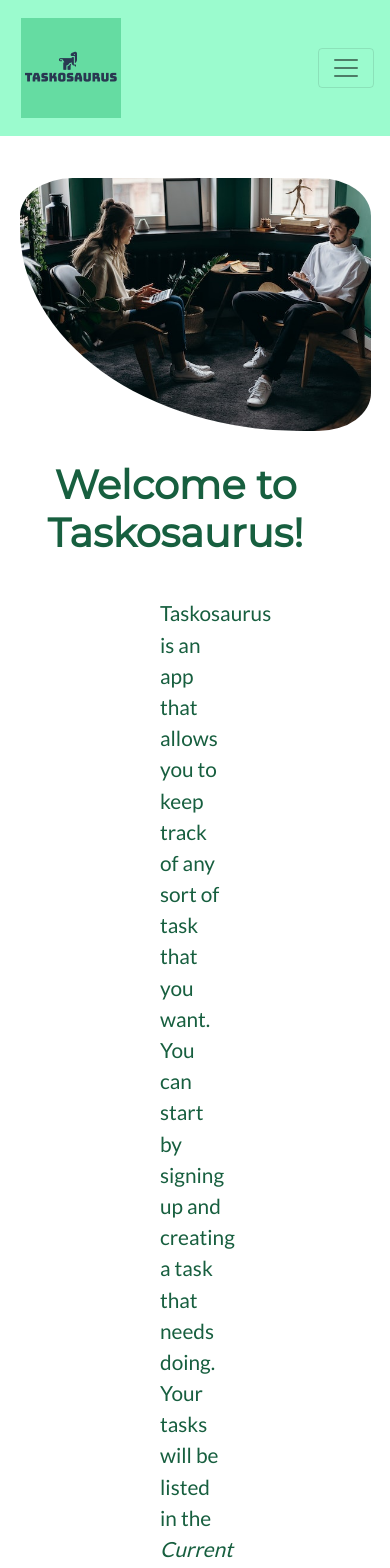
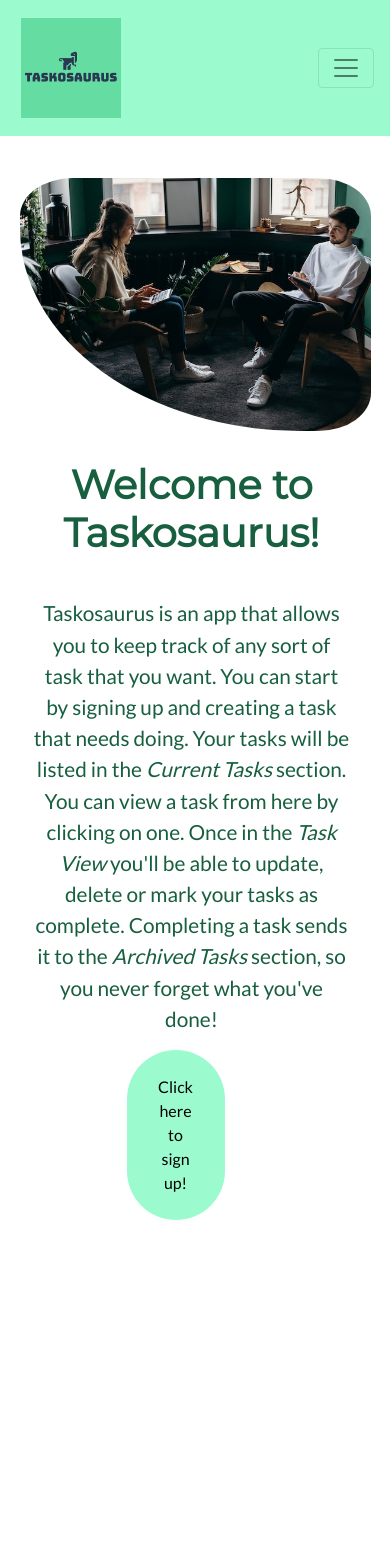
Before and after one commit to CarlG96/portfolio-project-5-frontend, a React (Create React App) app: page / in a window 390 px wide. Shown: the top 1568 px of the page. After the commit the page ends 1220 px from the top, so only its background shows below. Built offline with nearby package versions, Linux system fonts and the light colour scheme; no server answers; a web font is replaced by a local one.

Commit message:
fix: Style homepage and buttons

```diff
--- a/src/components/WelcomeText.js
+++ b/src/components/WelcomeText.js
@@ -22,7 +22,7 @@
         Completing a task sends it to the <em>Archived Tasks</em> section, so you never forget what you've done!
       </p>
       <Button className={`${btnStyles.Button} ${btnStyles.Wide} ${btnStyles.Bright}`}>
-        <Link to="/signin">Click here to sign up!</Link>
+        <Link className={btnStyles.Link} to="/signin">Click here to sign up!</Link>
       </Button>
     </div>
 
--- a/src/styles/Button.module.css
+++ b/src/styles/Button.module.css
@@ -1,65 +1,85 @@
 .Button {
   font-size: 1rem;
-    align-self: center;
   border-radius: 100px;
   border-color: transparent;
-    margin-left: 2px;
-    margin-right: 2px;
   min-width: 75px;
+  max-width: 20vw;
+  display: flex;
+  justify-content: center;
+  margin: 0 auto;
+  color: #000000;
+  font-family: 'Lato', 'sans-serif';
+  text-decoration: none;
 }
 
 .Button:hover {
   opacity: 0.8;
-    border-color: transparent;
+  border-width: 2px;
+  border-color: #277a54;
   cursor: pointer;
+  color: #000000;
 }
 
 .Button:hover:active {
-    background-color: #9BFBCE;
+  background-color: #9bfbce;
+  color: #000000;
 }
 
 .Button:active {
-    background-color: #9BFBCE;
+  background-color: #9bfbce;
+  color: #000000;
 }
 
 .Button:focus {
-    background-color: #9BFBCE;
+  background-color: #9bfbce;
+  color: #000000;
 }
 
 .Wide {
-    padding: 10px 50px;
+  padding: 1.5rem 3rem;
   width: 100%;
 }
 
 .Blue,
 .BlueOutline:hover,
 .Bright:hover {
-    background-color: #50FAAB;
+  background-color: #50faab;
+  color: #000000;
 }
 
 .BlueOutline,
 .Blue:hover {
-    /* border: 1px solid #2142b2; */
-    background-color: #ffffff;
+  background-color: #000000;
+  color: #000000;
 }
 
 .Black,
 .BlackOutline:hover {
-    /* background-color: #242a3d;
-    color: white; */
-    background-color: #9BFBCE;
+  background-color: #9bfbce;
+  color: #000000;
 }
 
 .Black:hover,
 .BlackOutline {
-    /* background-color: #dadadf;
-    color: #242a3d;
-    border-color: #242a3d; */
-    background-color: #9BFBCE;
+  background-color: #9bfbce;
   color: #000000;
 }
 
 .Bright {
-    background-color: #9BFBCE;
+  background-color: #9bfbce;
   color: #000000;
 }
+
+.Button Link{
+  color: #000000;
+}
+
+.Link {
+  color: #000000;
+  text-decoration: none;
+}
+
+.Link:hover {
+  color: #000000;
+  text-decoration: none;
+}
--- a/src/styles/WelcomeText.module.css
+++ b/src/styles/WelcomeText.module.css
@@ -22,3 +22,33 @@
     font-family: 'Lato', 'sans-serif';
     text-align: left;
 }
+
+@media (max-width: 1600px){
+    .Paragraph {
+        padding-left: 5rem;
+        padding-right: 0rem;
+        text-align: center;
+    }
+
+    .Header {
+        padding-left: 2rem;
+    }
+}
+
+@media (max-width: 600px){
+    .Paragraph {
+        padding-left: 2rem;
+        padding-right: 0rem;
+        text-align: center;
+    }
+
+    .Header {
+        padding-left: 2rem;
+    }
+}
+
+@media (max-width: 350px){
+    .Header {
+        padding-left: 1rem;
+    }
+}
```
Lines whose indentation alone changed are shown as unchanged.
